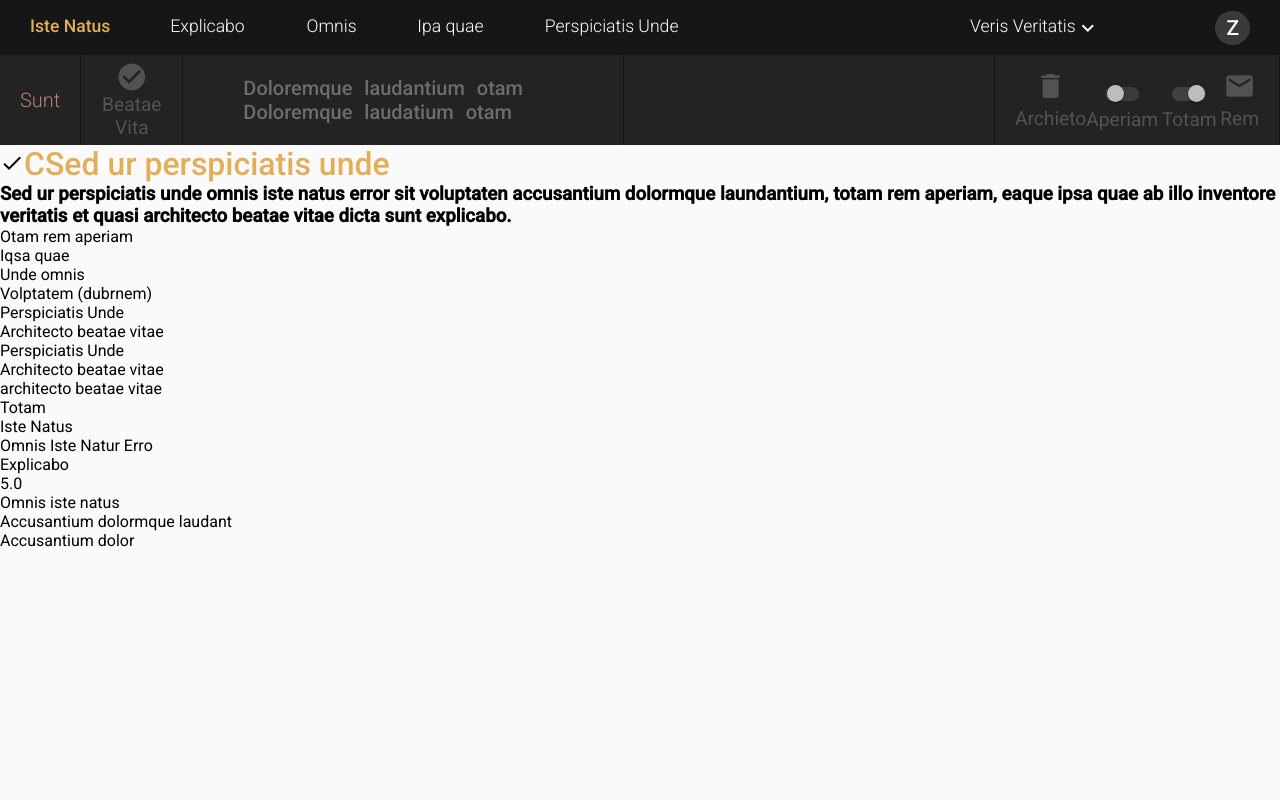
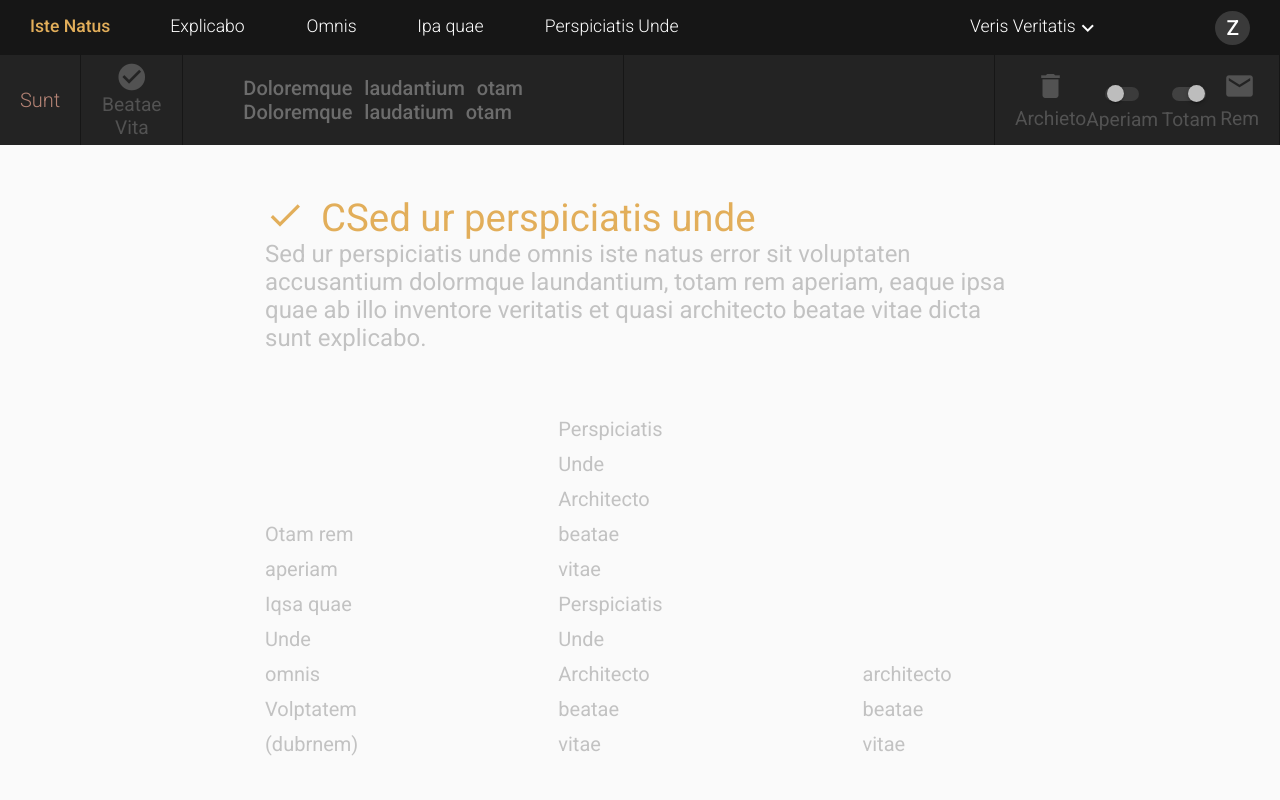
Before and after one commit to Mariusz071/ReactJS-task, a React (Create React App) app: page / in a window 1280 px wide. Shown: the top 800 px of the page. Built offline with nearby package versions, Linux system fonts and the light colour scheme.

Commit message:
imports added

```diff
--- a/src/assets/styles/index.scss
+++ b/src/assets/styles/index.scss
@@ -7,3 +7,6 @@
 // components
 @import './components/MainBar';
 @import './components/UserToolbar';
+@import './components/MainContainer';
+@import './components/Articles';
+@import './components/Menu';
```
